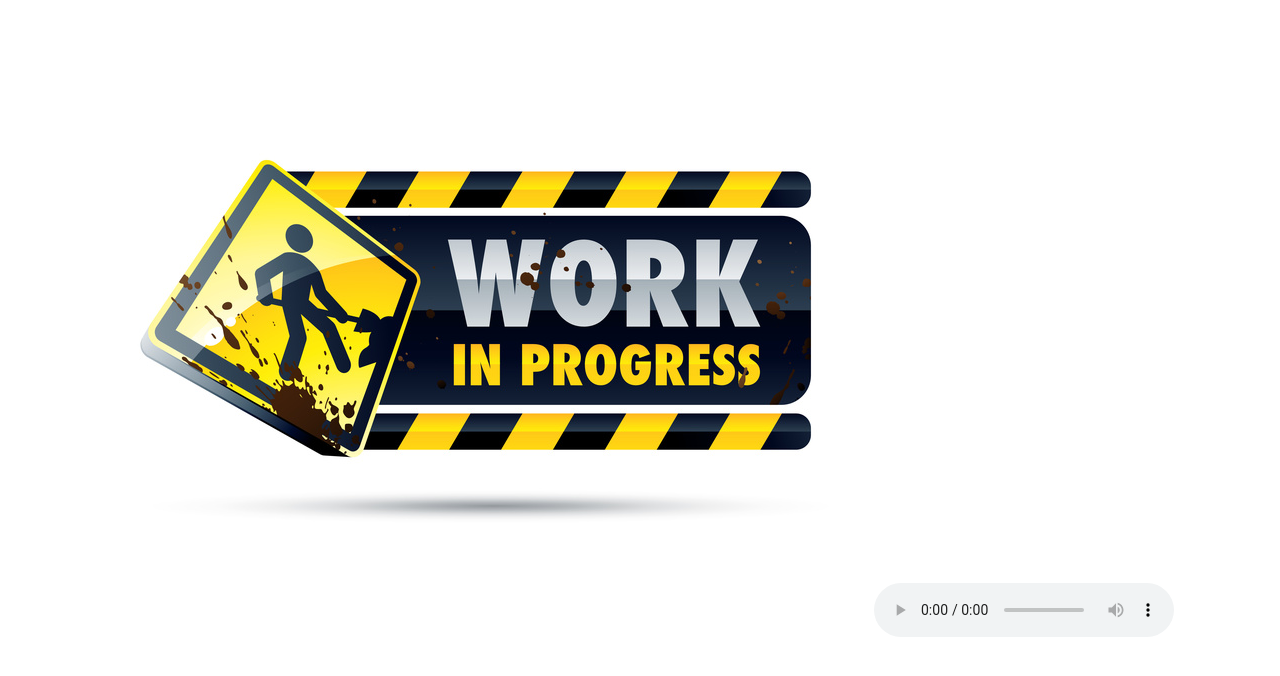
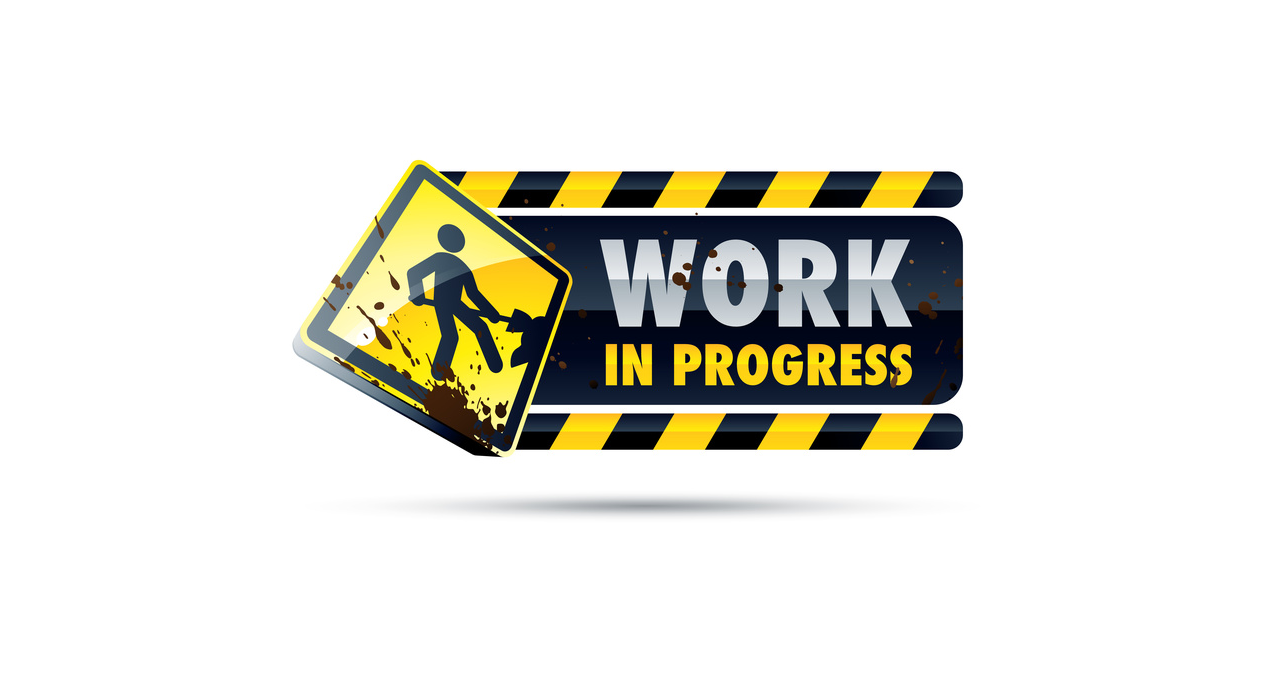
Before and after one commit to liferay-moscow/liferay-moscow.github.io, a plain HTML site: page index.html in a window 1280 px wide. Drawn offline with Linux system fonts and the light colour scheme.

Commit message:
controls removed and ogg added

```diff
--- a/index.html
+++ b/index.html
@@ -6,8 +6,9 @@
   </head>
   <body style="text-align: center;" >
     <img src="/img/under-construction.jpg" />
-    <audio controls="controls" autoplay="autoplay">
+    <audio autoplay="autoplay">
         <source src="media/mfn.mp3" type="audio/mp3" />
+        <source src="media/mfn.ogg" type="audio/ogg; codecs=vorbis" />
     </audio>
   </body>
 </html>
```
Also changed, not shown: 1 other file.
